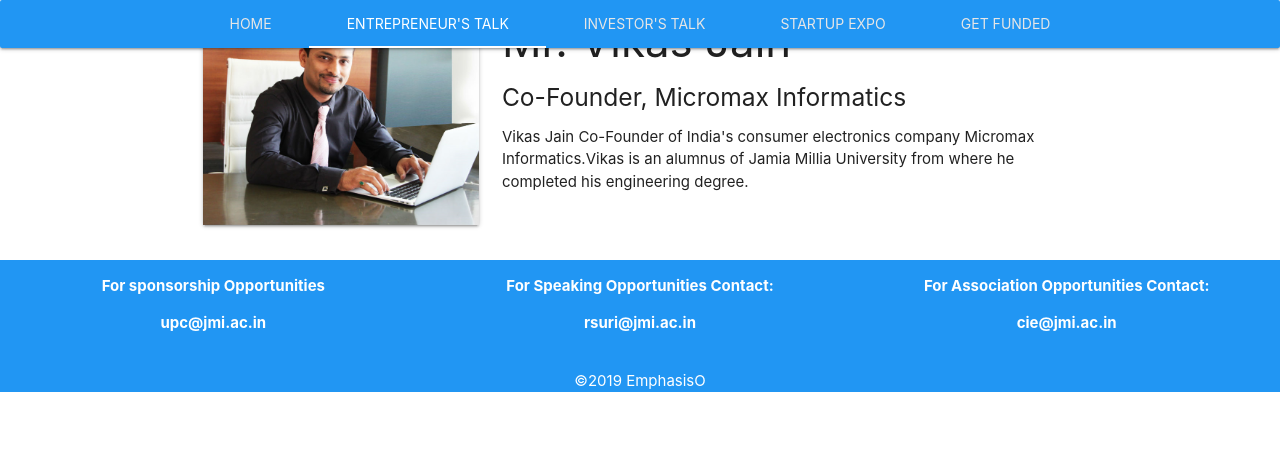
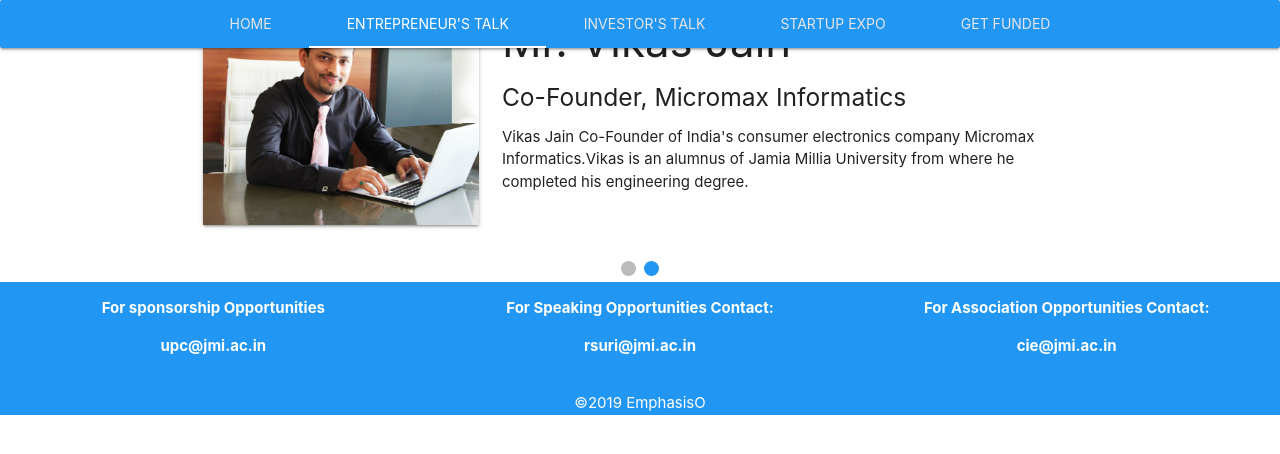
Before and after one commit to FinFO-app/emphasisO.com, a Jekyll site: the page esummit.html, which Jekyll copies as it is, in a window 1280 px wide and 900 px high, scrolled down 1106 px. Shown: the top 454 px of the window. Built offline with Jekyll 4.4.1, drawn with Linux system fonts in a browser that asks for light colours.

Commit message:
Update esummit.html

```diff
--- a/esummit.html
+++ b/esummit.html
@@ -30,7 +30,16 @@
 }
 ul.a {list-style-type: circle;}
 .rotate-45 {-webkit-transform: rotate(-45deg);-moz-transform: rotate(-45deg);-ms-transform: rotate(-45deg);-o-transform: rotate(-45deg);transform: rotate(-45deg);}
-
+.dot {
+	cursor:pointer;
+  height: 15px;
+  width: 15px;
+  margin: 0 2px;
+  background-color: #bbb;
+  border-radius: 50%;
+  display: inline-block;
+  transition: background-color 0.6s ease;
+}
 </style>
 <body>
 <div id="nav" class="blue card animated fadeInDown" style="margin:0;position:fixed;width:100%;z-index:1">
@@ -132,13 +141,13 @@
 
 
               -->
+              <div style="text-align:center">
+				<span onclick="currentSlide(0)" class="dot"></span>
+				<span onclick="currentSlide(1)" class="dot"></span>
+            </div>
             </div>
 		</div>
-            <div style="text-align:center">
-              <span class="dot"></span>
-              <span class="dot"></span>
-              <span class="dot"></span>
-            </div>
+
     </div>
     <div class="blue" id="investor_talk" >
         <div class="row hide-on-small-and-down">
@@ -146,7 +155,7 @@
                 <img src="assets/images/investor_talk.png?a" class="home_img">
             </div>
             <div class="col s12 l6 m6 white-text " style="height:100%;margin-top:200px">
-                <h4 class="home_title center">INVESTOR TALK</h4>
+                <h4 class="home_title center">INVESTOR'S TALK</h4>
                 <ul>
                     <li>
                         <i class='fas fa-caret-right'></i> The act of commiting money or capital to an endeavor with the expectation of
@@ -163,7 +172,7 @@
 
             </div>
             <div class="col s12 l6 m6 white-text center-hv">
-                <h4 class="home_title center">INVESTOR TALK</h4>
+                <h4 class="home_title center">INVESTOR'S TALK</h4>
                  <ul>
                     <li>
                         <i class='fas fa-caret-right'></i> The act of commiting money or capital to an endeavor with the expectation of
@@ -253,7 +262,7 @@
                         <li><i class="fas fa-caret-right"></i> These finalist has to pay an amount of 1000 Rs once they receive the confirmation e-mail.</li>
 
                     </ul>
-                    <h6 class="home_title center" style="margin-top:50px">DATE: April 13th,2019 <br> VENUE: Nehru Guest House<br>Time: 4:00 PM</h6>
+                    <h6 class="home_title center" style="margin-top:50px">DATE: April 13th,2019 <br> VENUE: Nehru guest House<br>Time: 4:00 PM</h6>
             </div>
         </div>
         <div class="row show-on-small" style="display:none">
@@ -273,7 +282,7 @@
                         <li><i class="fas fa-caret-right"></i> These finalist has to pay an amount of 1000 Rs once they receive the confirmation e-mail.</li>
 
                     </ul>
-                    <h6 class="home_title center" style="margin-top:50px">DATE: April 13th,2019 <br> VENUE: Nehru Guest House<br>Time: 4:00 PM</h6>
+                    <h6 class="home_title center" style="margin-top:50px">DATE: April 13th,2019 <br> VENUE: Nehru guest House<br>Time: 4:00 PM</h6>
             </div>
         </div>
 
```
Also changed, not shown: other parts of esummit.html (+6 -3 lines).
